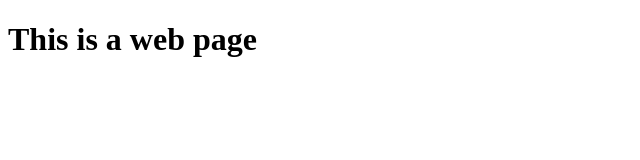
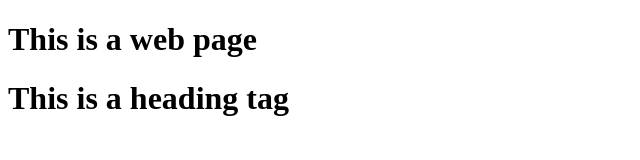
Before and after one commit to Danesh903/GitDemo32, a plain HTML site: page index.html in a window 1280 px wide. Shown: the whole page, without its empty margins (0-640 px from the left). Drawn offline with Linux system fonts and the light colour scheme.

Commit message:
Made a Modification

```diff
--- a/index.html
+++ b/index.html
@@ -5,5 +5,6 @@
 </head>
 <body>
     <h1>This is a web page</h1>
+    <h1>This is a heading tag</h1>
 </body>
 </html>
```
